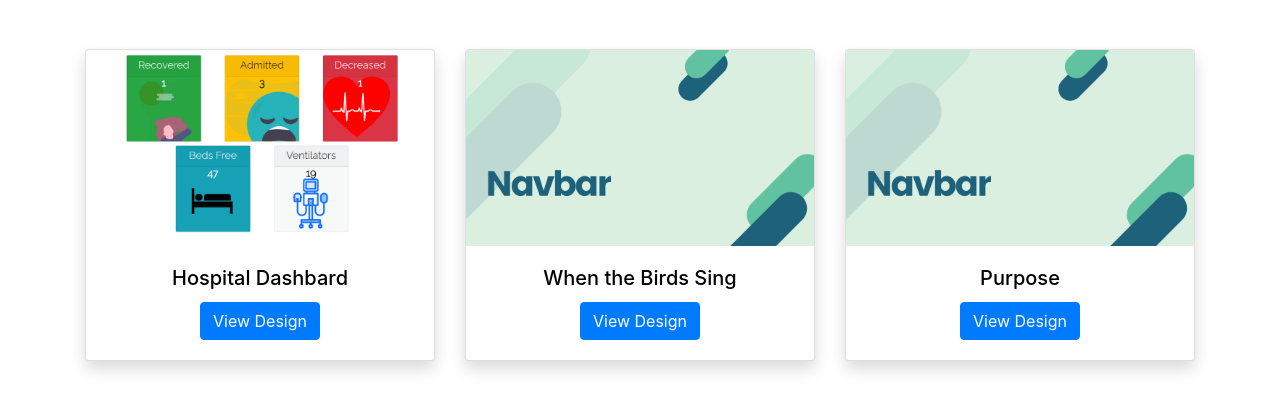
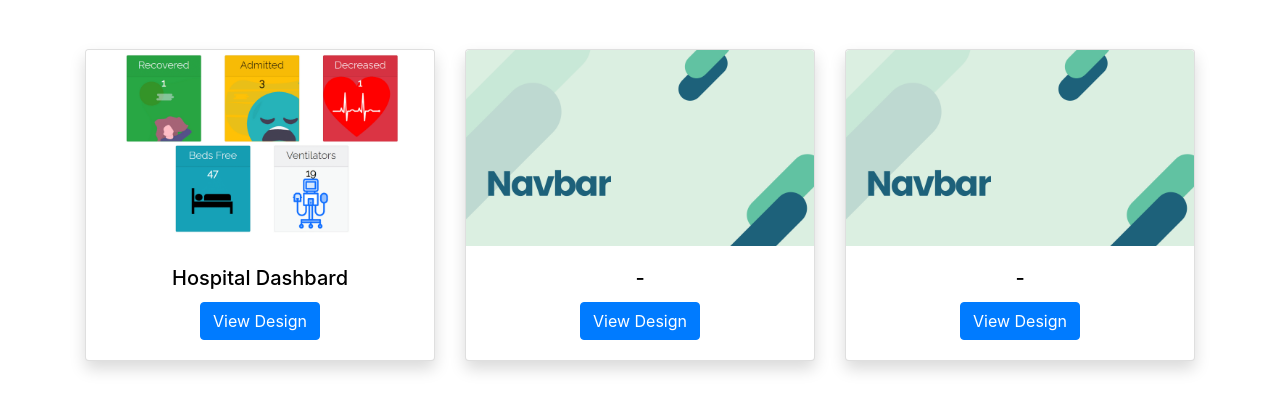
Before and after one commit to AakashCode12/My-Design-Collection, a plain HTML site: page Website Preview for buttons cards navbars etc/cardsgroup.html in a window 1280 px wide. Shown: the part 229-640 px from the top of the page. Drawn offline with nearby package versions, Linux system fonts and the light colour scheme.

Commit message:
assigned untitled

```diff
--- a/Website Preview for buttons cards navbars etc/cardsgroup.html
+++ b/Website Preview for buttons cards navbars etc/cardsgroup.html
@@ -69,7 +69,7 @@
                     <a href="blogs/blog1.html"><img class="card-img-top" src="img/navbar/Navbar.png"
                             alt="Card image cap"></a>
                     <div class="card-body">
-                        <h5 class="card-title">When the Birds Sing</h5>
+                        <h5 class="card-title">-</h5>
 
                         <a href="#" class="btn btn-primary">View Design</a>
                     </div>
@@ -80,7 +80,7 @@
                     <a href="blogs/blog1.html"><img class="card-img-top" src="img/navbar/Navbar.png"
                             alt="Card image cap"></a>
                     <div class="card-body">
-                        <h5 class="card-title">Purpose</h5>
+                        <h5 class="card-title">-</h5>
 
                         <a href="#" class="btn btn-primary">View Design</a>
 
```
